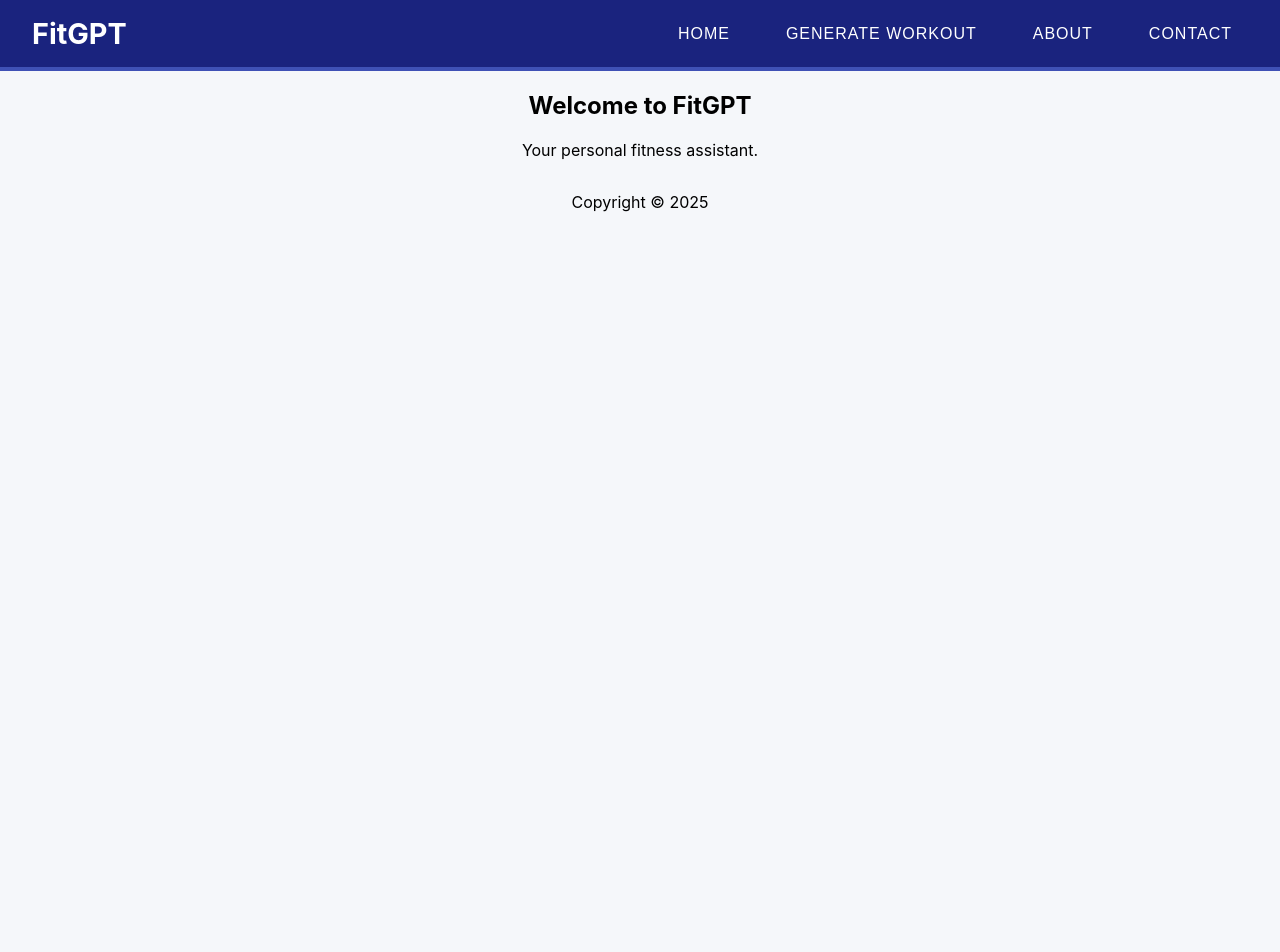
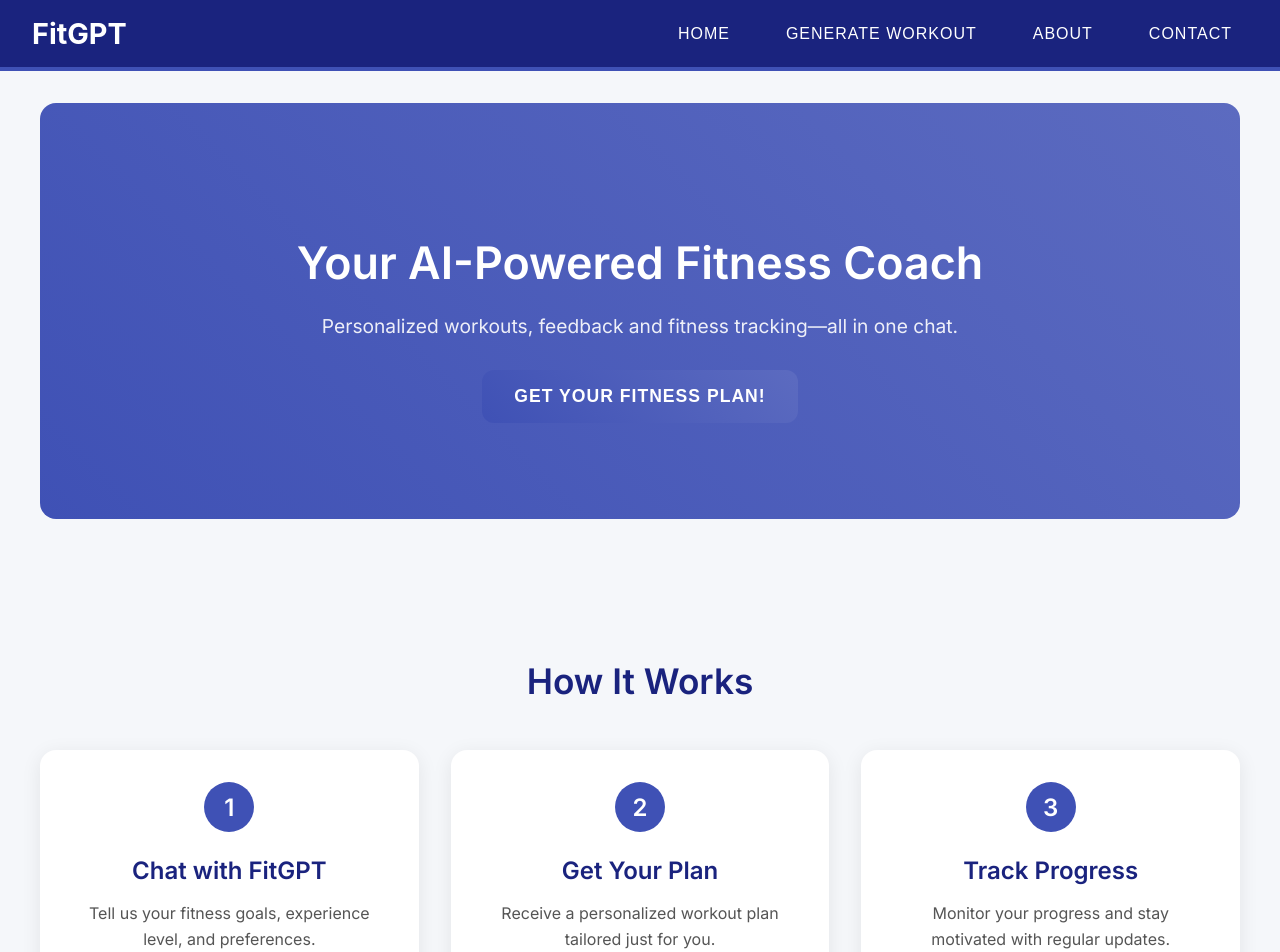
Before and after one commit to jhoyt15/FitGPT, a React (Create React App) app in the folder frontend/: page / in a window 1280 px wide. Shown: the top 952 px of the page. Before the commit the page ends 800 px from the top, so only its background shows below. Built offline with nearby package versions, Linux system fonts and the light colour scheme.

Commit message:
Home page created

```diff
--- /dev/null
+++ b/frontend/src/Home.css
@@ -0,0 +1,124 @@
+.home-container {
+    max-width: 1200px;
+    margin: 0 auto;
+    padding: 2rem;
+    font-family: 'Inter', sans-serif;
+    color: #333;
+  }
+
+  /* Hero Section */
+  .hero-section {
+    background: linear-gradient(45deg, #3f51b5, #5c6bc0);
+    color: white;
+    padding: 6rem 2rem;
+    border-radius: 16px;
+    text-align: center;
+    margin-bottom: 3rem;
+  }
+
+  .hero-content h1 {
+    font-size: 2.8rem;
+    margin-bottom: 1.5rem;
+  }
+
+  .hero-content p {
+    font-size: 1.2rem;
+    margin-bottom: 2rem;
+    opacity: 0.9;
+  }
+
+  .cta-button {
+    background: white;
+    color: #3f51b5;
+    padding: 1rem 2rem;
+    border: none;
+    border-radius: 12px;
+    font-size: 1.1rem;
+    font-weight: 600;
+    cursor: pointer;
+    transition: all 0.3s ease;
+    text-transform: uppercase;
+    letter-spacing: 1px;
+  }
+
+  .cta-button:hover {
+    background: #e8eaf6;
+    transform: translateY(-2px);
+  }
+
+  /* How It Works Section */
+  .how-it-works-section {
+    text-align: center;
+    padding: 4rem 0;
+  }
+
+  .how-it-works-section h2 {
+    font-size: 2.2rem;
+    color: #1a237e;
+    margin-bottom: 3rem;
+  }
+
+  .steps-container {
+    display: flex;
+    justify-content: space-around;
+    gap: 2rem;
+  }
+
+  .step {
+    background: white;
+    padding: 2rem;
+    border-radius: 16px;
+    box-shadow: 0 4px 20px rgba(0, 0, 0, 0.08);
+    flex: 1;
+    transition: transform 0.3s ease, box-shadow 0.3s ease;
+  }
+
+  .step:hover {
+    transform: translateY(-5px);
+    box-shadow: 0 6px 24px rgba(0, 0, 0, 0.12);
+  }
+
+  .step-icon {
+    background: #3f51b5;
+    color: white;
+    width: 50px;
+    height: 50px;
+    border-radius: 50%;
+    display: flex;
+    align-items: center;
+    justify-content: center;
+    font-size: 1.5rem;
+    font-weight: 600;
+    margin: 0 auto 1.5rem;
+  }
+
+  .step h3 {
+    font-size: 1.5rem;
+    color: #1a237e;
+    margin-bottom: 1rem;
+  }
+
+  .step p {
+    font-size: 1rem;
+    color: #555;
+    line-height: 1.6;
+  }
+
+  /* Responsive Design */
+  @media (max-width: 768px) {
+    .hero-content h1 {
+      font-size: 2rem;
+    }
+
+    .hero-content p {
+      font-size: 1rem;
+    }
+
+    .steps-container {
+      flex-direction: column;
+    }
+
+    .step {
+      margin-bottom: 1.5rem;
+    }
+  }
--- a/frontend/src/Home.js
+++ b/frontend/src/Home.js
@@ -1,10 +1,41 @@
 import React from 'react';
+import './Home.css';
 
 const Home = () => {
   return (
-    <div className="home">
-      <h2>Welcome to FitGPT</h2>
-      <p>Your personal fitness assistant.</p>
+    <div className="home-container">
+      {/* Hero Section */}
+      <section className="hero-section">
+        <div className="hero-content">
+          <h1>Your AI-Powered Fitness Coach</h1>
+          <p>Personalized workouts, feedback and fitness tracking—all in one chat.</p>
+          <button className="cta-button" onClick={() => window.location.href = '/generate'}>
+            Get Your Fitness Plan!
+          </button>
+        </div>
+      </section>
+
+      {/* How It Works Section */}
+      <section className="how-it-works-section">
+        <h2>How It Works</h2>
+        <div className="steps-container">
+          <div className="step">
+            <div className="step-icon">1</div>
+            <h3>Chat with FitGPT</h3>
+            <p>Tell us your fitness goals, experience level, and preferences.</p>
+          </div>
+          <div className="step">
+            <div className="step-icon">2</div>
+            <h3>Get Your Plan</h3>
+            <p>Receive a personalized workout plan tailored just for you.</p>
+          </div>
+          <div className="step">
+            <div className="step-icon">3</div>
+            <h3>Track Progress</h3>
+            <p>Monitor your progress and stay motivated with regular updates.</p>
+          </div>
+        </div>
+      </section>
     </div>
   );
 };
```
